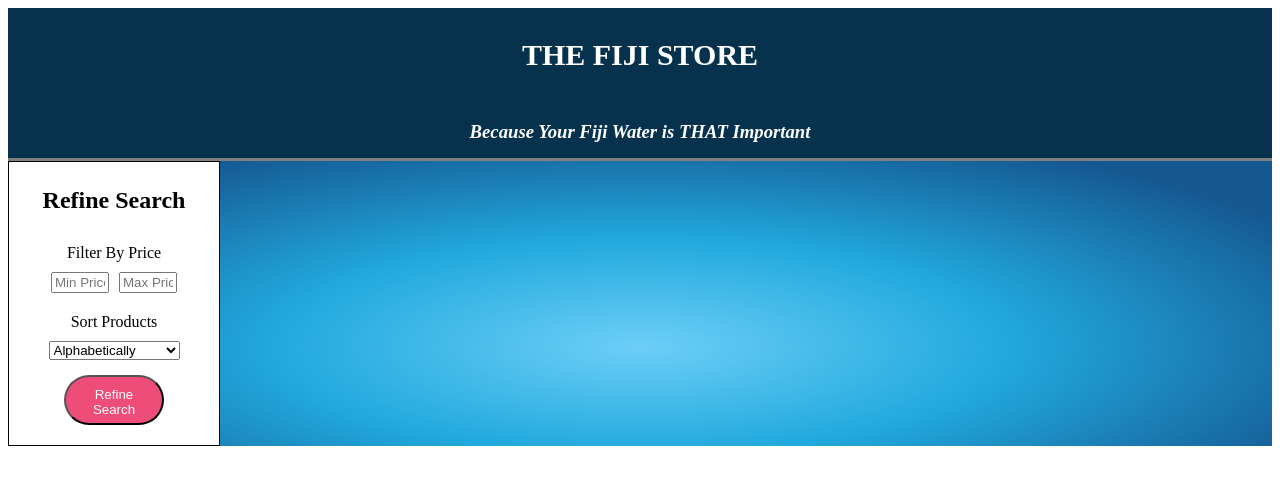
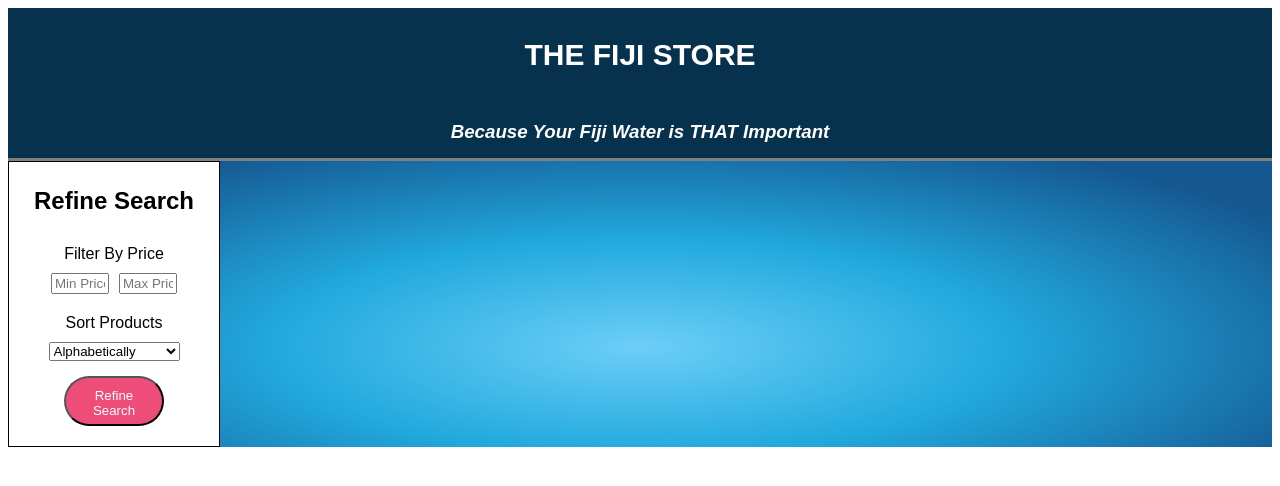
Before and after one commit to frankbi322/simple_storefront_coding_challenge, a plain HTML site: page index.html in a window 1280 px wide. Drawn offline with Linux system fonts and the light colour scheme; no server answers.

Commit message:
change font

```diff
--- a/style.css
+++ b/style.css
@@ -1,6 +1,7 @@
 body {
   display: flex;
   flex-direction: column;
+  font-family: 'Gotham', sans-serif;
 }
 
 .item {
```
